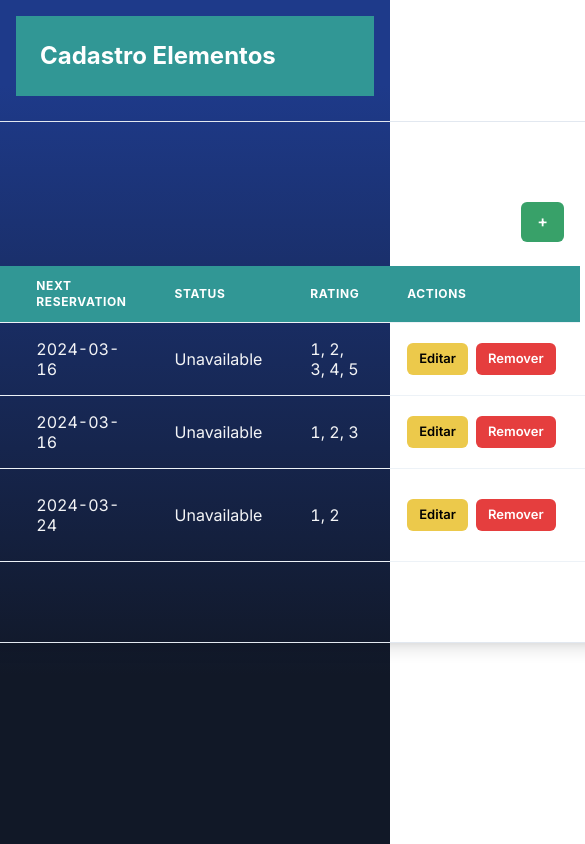
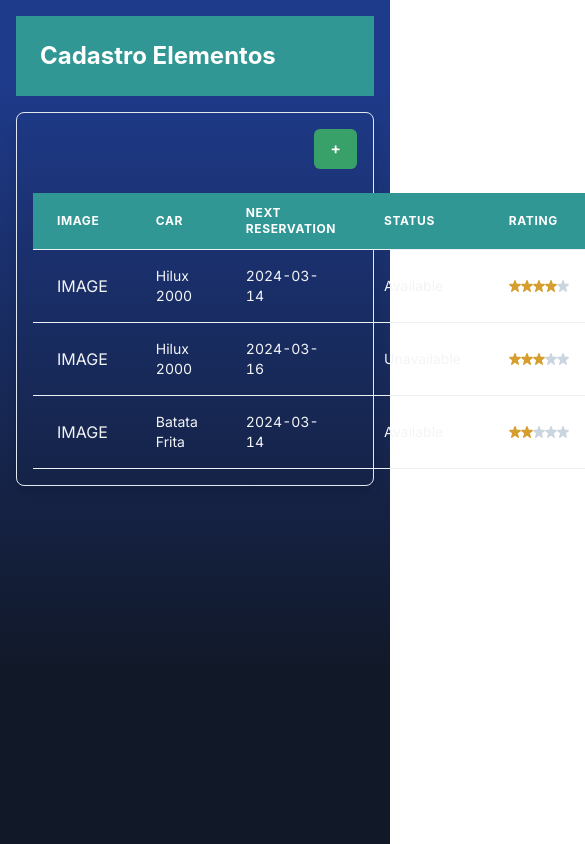
Before and after one commit to alves-leandro/nextjs-crud-cars, a Next.js app: page / in a window 390 px wide. Shown: the top 844 px of the page, 585 px wide, since content can reach past the window. Built offline with nearby package versions, Linux system fonts and the light colour scheme; data requests are answered from the project's data file.

Commit message:
feat: responsive control min-768px

```diff
--- a/package.json
+++ b/package.json
@@ -10,6 +10,7 @@
     "json-server": "json-server --watch src/data/cars.json --port 3001"
   },
   "dependencies": {
+    "@chakra-ui/icons": "^2.1.1",
     "@chakra-ui/react": "^2.8.2",
     "@emotion/react": "^11.11.4",
     "@emotion/styled": "^11.11.0",
--- a/src/app/page.tsx
+++ b/src/app/page.tsx
@@ -1,31 +1,30 @@
 import { Box, Flex } from "@chakra-ui/react";
 import Header from "@/components/header";
 import { VeicleList } from "@/components/veicleList";
-
 import Form from "@/components/createForm";
 import { getAllVeicles } from "@/services/api";
 import { VeicleData } from "@/schemas/veicle.schema";
 
 const fetchVeicles = async () => {
   const response = await getAllVeicles();
-  return response
-}
+  return response;
+};
 
 export default async function Home() {
-  const veicles: VeicleData[] = await fetchVeicles()
+  const veicles: VeicleData[] = await fetchVeicles();
 
   return (
     <main className="body min-h-screen p-4">
       <Box>
         <Header />
-        <Flex align="center" justifyContent="center">
+        <Flex direction="column" alignItems="center">
           <Box
-            width={900}
+            width={{ base: "100%", md: "90%", lg: "80%", xl: "70%" }}
             borderWidth={1}
             borderRadius={8}
             boxShadow="lg"
-            p={20}
-            mt="25"
+            p={{ base: 4, md: 8 }}
+            mt={{ base: 4, md: 6, lg: 8 }}
           >
             <Form />
             <VeicleList veicles={veicles} />
--- a/src/components/createForm.tsx
+++ b/src/components/createForm.tsx
@@ -1,4 +1,5 @@
 "use client";
+
 import React, { useState } from "react";
 import {
   Button,
@@ -7,30 +8,24 @@ import {
   FormLabel,
   Input,
   VStack,
-  Checkbox,
   RadioGroup,
   HStack,
   Radio,
 } from "@chakra-ui/react";
 import { createVeicle } from "@/services/api";
 import { useRouter } from "next/navigation";
+import { StarIcon } from "@chakra-ui/icons";
 
 const Form = () => {
-  const router = useRouter()
+  const router = useRouter();
   const [carName, setCarName] = useState("");
   const [reservationDate, setReservationDate] = useState("");
   const [status, setStatus] = useState("Available");
-  const [ratings, setRatings] = useState<(string | number)[]>([]);
+  const [rating, setRating] = useState(0);
   const [isFormVisible, setIsFormVisible] = useState(false);
 
   const handleStarClick = (value: number) => {
-    const newRatings = [];
-    for (let i = 1; i <= 5; i++) {
-      if (i <= value) {
-        newRatings.push(i);
-      }
-    }
-    setRatings(newRatings);
+    setRating(value);
   };
 
   const handleSubmit = async (e: React.FormEvent) => {
@@ -40,12 +35,12 @@ const Form = () => {
         name: carName,
         date: reservationDate,
         status,
-        avaliation: ratings.join(", "),
+        avaliation: rating.toString(),
       });
       setCarName("");
       setReservationDate("");
       setStatus("Available");
-      setRatings([]);
+      setRating(0);
       setIsFormVisible(false);
       router.refresh();
     } catch (error) {
@@ -66,8 +61,8 @@ const Form = () => {
 
       {isFormVisible && (
         <VStack className="" as="form" onSubmit={handleSubmit}>
-          <FormControl>
-            <FormLabel htmlFor="carNameInput">CARRO</FormLabel>
+          <FormControl mt={6}>
+            <FormLabel htmlFor="carNameInput">VEICLE</FormLabel>
             <Input
               type="text"
               placeholder="Nome do Item"
@@ -77,9 +72,9 @@ const Form = () => {
             />
           </FormControl>
 
-          <FormControl>
+          <FormControl mt={6}>
             <FormLabel htmlFor="reservationDateInput">
-              PRÓXIMA RESERVA
+              RESERVATION
             </FormLabel>
             <Input
               type="date"
@@ -90,11 +85,11 @@ const Form = () => {
             />
           </FormControl>
 
-          <FormControl as="fieldset">
+          <FormControl as="fieldset" mt={6}>
             <FormLabel as="legend">STATUS</FormLabel>
             <RadioGroup
               value={status}
-              onChange={(value) => setStatus(value as string)}
+              onChange={(value) => setStatus(value)}
             >
               <HStack spacing="24px">
                 <Radio value="Available">Disponível</Radio>
@@ -103,17 +98,17 @@ const Form = () => {
             </RadioGroup>
           </FormControl>
 
-          <FormControl>
-          {/* <FormLabel>Avaliação</FormLabel> */}
+          <FormControl mt={6}>
+            <FormLabel as="legend">RATING</FormLabel>
+
             {[1, 2, 3, 4, 5].map((value) => (
-              <Checkbox
+              <StarIcon
                 key={value}
-                isChecked={ratings.includes(value)}
-                onChange={() => handleStarClick(value)}
-                id={`starCheckbox${value}`} // Adicionando um ID único para cada checkbox
-              >
-                {value}
-              </Checkbox>
+                color={value <= rating ? "yellow.500" : "gray.300"}
+                onClick={() => handleStarClick(value)}
+                cursor="pointer"
+                boxSize={6}
+              />
             ))}
           </FormControl>
 
--- a/src/components/editForm.tsx
+++ b/src/components/editForm.tsx
@@ -1,8 +1,16 @@
 import React, { useState } from "react";
-import { FormControl, FormLabel, Input, Button } from "@chakra-ui/react";
+import {
+  FormControl,
+  FormLabel,
+  Input,
+  Button,
+  Select,
+  Flex,
+} from "@chakra-ui/react";
 import { updateVeicle } from "@/services/api";
 import { VeicleData } from "@/schemas/veicle.schema";
 import { useRouter } from "next/navigation";
+import { StarIcon } from "@chakra-ui/icons";
 
 interface EditFormProps {
   veicle: VeicleData;
@@ -10,12 +18,9 @@ interface EditFormProps {
 }
 
 const EditForm: React.FC<EditFormProps> = ({ veicle, onClose }) => {
-  const router = useRouter()
-  const [editedVeicle, setEditedVeicle] = useState({
-    name: veicle.name,
-    date: veicle.date,
-    status: veicle.status,
-    avaliation: veicle.avaliation,
+  const router = useRouter();
+  const [editedVeicle, setEditedVeicle] = useState<VeicleData>({
+    ...veicle, // Copiando todos os dados do veículo para o estado de edição inicial
   });
 
   const handleInputChange = (e: React.ChangeEvent<HTMLInputElement>) => {
@@ -23,6 +28,21 @@ const EditForm: React.FC<EditFormProps> = ({ veicle, onClose }) => {
     setEditedVeicle((prevVeicle) => ({
       ...prevVeicle,
       [name]: value,
+    }));
+  };
+
+  const handleStatusChange = (e: React.ChangeEvent<HTMLSelectElement>) => {
+    const { name, value } = e.target;
+    setEditedVeicle((prevVeicle) => ({
+      ...prevVeicle,
+      [name]: value,
+    }));
+  };
+
+  const handleStarClick = (value: number) => {
+    setEditedVeicle((prevVeicle) => ({
+      ...prevVeicle,
+      avaliation: value.toString(),
     }));
   };
 
@@ -40,7 +60,7 @@ const EditForm: React.FC<EditFormProps> = ({ veicle, onClose }) => {
   return (
     <form onSubmit={handleSubmit}>
       <FormControl>
-        <FormLabel>Nome</FormLabel>
+        <FormLabel>VEICLE</FormLabel>
         <Input
           type="text"
           name="name"
@@ -49,42 +69,56 @@ const EditForm: React.FC<EditFormProps> = ({ veicle, onClose }) => {
           autoComplete="off"
         />
       </FormControl>
-      <FormControl>
-        <FormLabel>Data</FormLabel>
+
+      <FormControl mt={6}>
+        <FormLabel>RESERVATION</FormLabel>
         <Input
-          type="text"
+          type="date"
           name="date"
           value={editedVeicle.date}
           onChange={handleInputChange}
           autoComplete="off"
         />
       </FormControl>
-      <FormControl>
-        <FormLabel>Status</FormLabel>
-        <Input
-          type="text"
+
+      <FormControl mt={6}>
+        <FormLabel>STATUS</FormLabel>
+        <Select
           name="status"
           value={editedVeicle.status}
-          onChange={handleInputChange}
-          autoComplete="off"
-        />
+          onChange={handleStatusChange}
+        >
+          <option value="Available">Available</option>
+          <option value="Unavailable">Unavailable</option>
+        </Select>
       </FormControl>
-      <FormControl>
-        <FormLabel>Avaliação</FormLabel>
-        <Input
-          type="text"
-          name="avaliation"
-          value={editedVeicle.avaliation}
-          onChange={handleInputChange}
-          autoComplete="off"
-        />
+
+      <FormControl mt={6}>
+        <FormLabel as="legend">RATING</FormLabel>
+
+        {[1, 2, 3, 4, 5].map((value) => (
+          <StarIcon
+            key={value}
+            color={
+              value <= parseInt(editedVeicle.avaliation)
+                ? "yellow.500"
+                : "gray.300"
+            }
+            onClick={() => handleStarClick(value)}
+            cursor="pointer"
+            boxSize={6}
+          />
+        ))}
       </FormControl>
-      <Button colorScheme="blue" mr={3} type="submit">
-        Salvar
-      </Button>
-      <Button variant="ghost" onClick={onClose}>
-        Cancelar
-      </Button>
+
+      <Flex justifyContent="flex-end">
+        <Button colorScheme="blue" type="submit" mt={6}>
+          Salvar
+        </Button>
+        <Button variant="ghost" onClick={onClose} ml={3} mt={6}>
+          Cancelar
+        </Button>
+      </Flex>
     </form>
   );
 };
--- a/src/components/editModal.tsx
+++ b/src/components/editModal.tsx
@@ -27,14 +27,11 @@ const EditModal: React.FC<EditModalProps> = ({
     <Modal isOpen={isOpen} onClose={onClose}>
       <ModalOverlay />
       <ModalContent>
-        <ModalHeader>Editar Veículo</ModalHeader>
+        <ModalHeader mt={6}>Editar Veículo</ModalHeader>
         <ModalCloseButton />
         <ModalBody>
           <EditForm veicle={veicle} onClose={onClose} />
         </ModalBody>
-        <ModalFooter>
-          <Button onClick={onClose}></Button>
-        </ModalFooter>
       </ModalContent>
     </Modal>
   );
--- a/src/components/veicle.tsx
+++ b/src/components/veicle.tsx
@@ -1,9 +1,10 @@
 import React, { useState } from "react";
-import { Td, Button, Flex, Tr, useDisclosure, Link } from "@chakra-ui/react";
+import { Td, Button, Flex, Tr, useDisclosure, Link, Box, Text } from "@chakra-ui/react";
 import { deleteVeicle } from "@/services/api";
 import EditModal from "./editModal";
 import { VeicleData } from "@/schemas/veicle.schema";
 import { useRouter } from "next/navigation";
+import { StarIcon } from "@chakra-ui/icons";
 
 interface VeicleProps {
   veicle: VeicleData;
@@ -13,6 +14,7 @@ const Veicle: React.FC<VeicleProps> = ({ veicle }) => {
   const router = useRouter();
   const [isDeleting, setIsDeleting] = useState(false);
   const { isOpen, onOpen, onClose } = useDisclosure();
+  const [showButtons, setShowButtons] = useState(false);
 
   const handleDelete = async () => {
     setIsDeleting(true);
@@ -23,26 +25,72 @@ const Veicle: React.FC<VeicleProps> = ({ veicle }) => {
       console.error("Erro ao excluir veículo:", error);
     } finally {
       setIsDeleting(false);
+      setShowButtons(false);
     }
   };
 
+  const renderStars = (rating: number) => {
     return (
-    <Tr>
+      <Flex>
+        {[1, 2, 3, 4, 5].map((value) => (
+          <StarIcon
+            key={value}
+            color={value <= rating ? "yellow.500" : "gray.300"}
+            boxSize={{ base: 3, md: 4 }}
+          />
+        ))}
+      </Flex>
+    );
+  };
+
+  const avaliationNumber = parseInt(veicle.avaliation);
+
+  return (
+    <Tr borderBottomWidth={0}>
       <Td>
-        <Link href={`/${veicle.id}`}>Teste</Link>
+        <Link href={`/${veicle.id}`}>IMAGE</Link>
       </Td>
-      <Td>{veicle.name}</Td>
-      <Td>{veicle.date}</Td>
-      <Td>{veicle.status}</Td>
-      <Td>{veicle.avaliation}</Td>
       <Td>
-        <Flex>
+        <Text fontSize={{ base: "sm", md: "md" }}>{veicle.name}</Text>
+      </Td>
+      <Td>
+        <Text fontSize={{ base: "sm", md: "md" }}>{veicle.date}</Text>
+      </Td>
+      <Td>
+        <Text fontSize={{ base: "sm", md: "md" }}>{veicle.status}</Text>
+      </Td>
+      <Td>{renderStars(avaliationNumber)}</Td>
+      <Td>
+        <Flex position="relative">
+          <Button
+            size="sm"
+            fontSize="small"
+            colorScheme="blue"
+            onClick={() => setShowButtons(!showButtons)}
+          >
+            ...
+          </Button>
+          {showButtons && (
+            <Flex
+              position="absolute"
+              top="-30%"
+              left="80%"
+              flexDirection="column"
+              backgroundColor="transparent"
+              boxShadow="md"
+              borderRadius="md"
+              zIndex={1}
+              gap={2}
+            >
               <Button
                 size="sm"
                 fontSize="small"
                 colorScheme="yellow"
                 mr="2"
-            onClick={onOpen}
+                onClick={() => {
+                  onOpen();
+                  setShowButtons(false);
+                }}
               >
                 Editar
               </Button>
@@ -50,17 +98,24 @@ const Veicle: React.FC<VeicleProps> = ({ veicle }) => {
                 size="sm"
                 fontSize="small"
                 colorScheme="red"
-            onClick={handleDelete}
+                onClick={() => {
+                  handleDelete();
+                  setShowButtons(false);
+                }}
                 isLoading={isDeleting}
                 loadingText="Removendo..."
               >
                 Remover
               </Button>
             </Flex>
+          )}
+        </Flex>
       </Td>
-      <Td>
+      {isOpen && (
+        <Td borderBottomWidth={0}>
           <EditModal isOpen={isOpen} onClose={onClose} veicle={veicle} />
         </Td>
+      )}
     </Tr>
   );
 };
--- a/src/data/cars.json
+++ b/src/data/cars.json
@@ -1,25 +1,25 @@
 {
   "veicles": [
     {
-      "id": "e057",
+      "name": "Hilux 2000",
+      "date": "2024-03-14",
+      "status": "Available",
+      "avaliation": "4",
+      "id": "e057"
+    },
+    {
       "name": "Hilux 2000",
       "date": "2024-03-16",
       "status": "Unavailable",
-      "avaliation": "1, 2, 3, 4, 5"
+      "avaliation": "3",
+      "id": "7b53"
     },
     {
-      "id": "7b53",
-      "name": "Hilux 2000",
-      "date": "2024-03-16",
-      "status": "Unavailable",
-      "avaliation": "1, 2, 3"
-    },
-    {
-      "name": "Batata Frita 123",
-      "date": "2024-03-24",
-      "status": "Unavailable",
-      "avaliation": "1, 2",
-      "id": "9b83"
+      "name": "Batata Frita",
+      "date": "2024-03-14",
+      "status": "Available",
+      "avaliation": "2",
+      "id": "660f"
     }
   ]
 }
```
Also changed, not shown: src/app/[id]/page.tsx (+18 -9 lines), 1 other file (tests, documents, lock files or other folders). Lines whose indentation alone changed are shown as unchanged.
